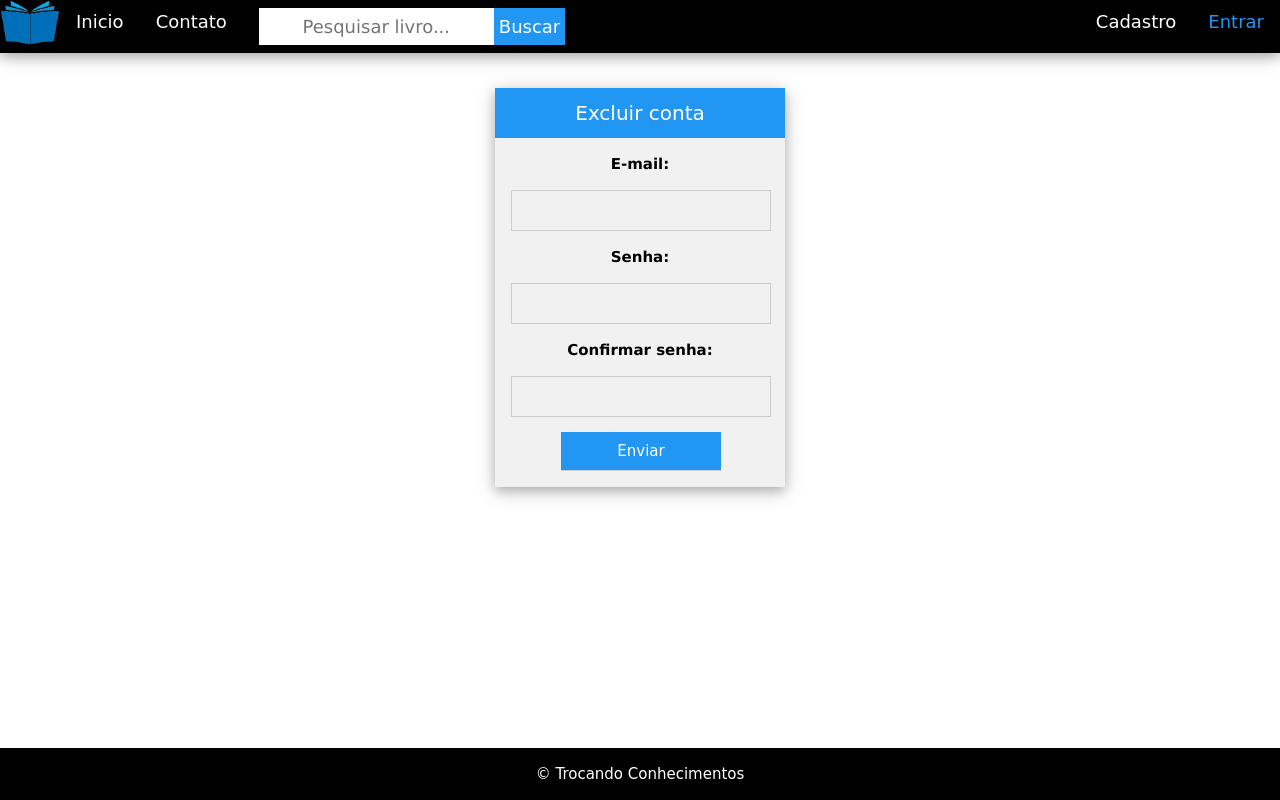
After one commit to MiltonFLJr/TrocandoConhecimentosTCC, a PHP site: page /excluirconta.php in a window 1280 px wide. The commit adds this page. Run offline with PHP 8.4, Linux system fonts and the light colour scheme; some web fonts are replaced.

Commit message:
Manutenção no crud do usuário.

```diff
--- a/TrocandoConhecimentosFINAL/acoes/cadastrandoUsuario.php
+++ b/TrocandoConhecimentosFINAL/acoes/cadastrandoUsuario.php
@@ -5,6 +5,7 @@ require_once(__DIR__.'/../classes/Usuario.php');
 
 $usuario = new Usuario();
 
+$_FILES['image'];
 $rg=$_POST['cpf'];
 $cpf=$_POST['rg'];
 $nome=$_POST['nome'];
--- a/TrocandoConhecimentosFINAL/cadastro.php
+++ b/TrocandoConhecimentosFINAL/cadastro.php
@@ -98,7 +98,7 @@
     <h4 class="w3-hide-medium" style="font-family: 'Alfa Slab One', cursive;">Cadastrar</h4>
      </div>
 
-    <form class="w3-container w3-hide-medium w3-mobile" method="POST" action="acoes/cadastrandoUsuario.php">
+    <form enctype="multipart/form-data" class="w3-container w3-hide-medium w3-mobile" method="POST" action="acoes/cadastrandoUsuario.php">
 
   <p> <label class="w3-text-black w3-mobile"><b>Avatar:</b></label></p>
        <p> <input class="w3-center w3-input w3-border w3-light-grey w3-mobile" name="image" type="file" style="width: 260px;"></p>
--- /dev/null
+++ b/TrocandoConhecimentosFINAL/excluirconta.php
@@ -0,0 +1,223 @@
+<!DOCTYPE html>
+<html>
+<head>
+<title>Entrar</title>
+<meta name="viewport" content="width=device-width, initial-scale=1" charset="UTF-8">
+<link rel="stylesheet" type="text/css" href="css/w3.css">
+    <link rel="stylesheet" type="text/css" href="css/custom.css">
+
+<link href="css/font.css" rel="stylesheet">
+    </head>
+
+<body>
+
+
+    <!-- BARRA DE NAVEGAÇAO DESKTOP -->
+
+    <br class="w3-hide-small w3-hide-medium">
+     <br class="w3-hide-small w3-hide-medium">
+     <br class="w3-hide-small w3-hide-medium">
+
+<div class="w3-top">
+ <div class="w3-bar w3-black w3-border-4 w3-mobile w3-card-4 w3-large w3-hide-small w3-hide-medium">
+
+     <a href="index.php" class="w3schools-logo w3-left">
+     <img class="w3-image" hegiht="50" width="60" src="imgs/logo.png">
+     </a>
+
+
+<a href="index.php" class="w3-bar-item customfont w3-mobile w3-button" style="font-family: 'Alfa Slab One', cursive;">Inicio</a>
+
+   <a href="#" class="w3-bar-item w3-button w3-mobile"  style="font-family: 'Alfa Slab One', cursive;">Contato</a>
+
+   <form class="w3-bar-item w3-mobile" action="#">
+     <input type="text" class="w3-bar-item w3-input w3-mobile w3-center" placeholder="Pesquisar livro..." style="padding:5px;" />
+      <button type="submit" class="w3-button w3-blue w3-mobile" style="padding:5px;font-family: 'Alfa Slab One', cursive;">Buscar</button>
+     </form>
+
+     <a href="#" class="w3-bar-tiem w3-button w3-mobile w3-right w3-text-blue" style="font-family: 'Alfa Slab One', cursive;">Entrar</a>
+
+       <a href="cadastro.php" class="w3-bar-tiem w3-button w3-right w3-mobile abrilfont" style="font-family: 'Alfa Slab One', cursive;">Cadastro</a>
+
+    </div>
+    </div>
+      <!-- BARRA DE NAVEGAÇAO DESKTOP -->
+
+<!-- BARRA DE NAVEGAÇAO DISPOSITIVOS MENORES -->
+    <div class="w3-top">
+     <div class="w3-bar w3-black w3-hide-large w3-border-4 w3-card-4 w3-mobile w3-padding-small">
+
+
+ <!--SIDEBAR -->
+         <div class="w3-sidebar w3-bar-block w3-border-right" style="display:none;right:0;background-color:#2B2B2B;" id="mySidebar">
+  <button onclick="w3_close()" class="w3-bar-item w3-large">Close &times;</button>
+
+   <div class="w3-center"><a class="w3schools-logo w3-mobile">
+     <img class="w3-image" hegiht="50" width="60" src="imgs/logo.png">
+     </a>     </div>
+
+
+             <a href="index.php" class="w3-bar-item w3-mobile w3-center w3-button abrilfont" style="font-family: 'Alfa Slab One', cursive;">Inicio</a>
+
+   <a href="#" class="w3-bar-item w3-button w3-mobile w3-center"  style="font-family: 'Alfa Slab One', cursive;">Contato</a>
+
+
+        <a href="#" class="w3-bar-item w3-mobile w3-button abrilfont w3-center w3-text-blue" style="font-family: 'Alfa Slab One', cursive;">Entrar</a>
+
+      <a href="cadastro.php" class="w3-bar-item w3-mobile w3-button abrilfont w3-center" style="font-family: 'Alfa Slab One', cursive;">Cadastro</a>
+
+   <form class="w3-bar-item w3-mobile" action="#">
+     <input type="text" class="w3-bar-item w3-input w3-mobile" placeholder="Pesquisar livro..." style="padding:5px;" />
+       <button type="submit" class="w3-button w3-blue w3-mobile" style="padding:5px;width:167px;font-family: 'Alfa Slab One', cursive;">Buscar</button>
+     </form>
+
+</div>
+           <button class="w3-button w3-black w3-xlarge w3-right" onclick="w3_open()">☰</button>
+
+         <!--SIDEBAR -->
+
+    </div>
+    </div>
+
+   <!-- BARRA DE NAVEGAÇAO DISPOSITIVOS MENORES -->
+
+
+
+    <!-- CADASTRO -->
+
+
+
+<!-- FORMULARIO PARA O DESKTOP -->
+
+    <!--
+<br class="w3-hide-medium w3-hide-small">
+ <br class="w3-hide-medium w3-hide-small">
+-->
+
+
+
+<div class="w3-display-bottommiddle w3-light-grey w3-card-4 w3-center w3-hide-medium w3-hide-small" style="width: 290px;position: relative; top:20px;">
+    <div class="w3-container w3-blue w3-hide-medium w3-hide-small" style="width:290px;">
+    <h4 class="w3-hide-medium" style="font-family: 'Alfa Slab One', cursive;">Excluir conta</h4>
+     </div>
+
+     <form class="w3-container w3-hide-medium  w3-hide-small w3-mobile" action="acoes/excluindoConta.php" method="POST">
+
+   <p> <label class="w3-text-black w3-mobile"><b>E-mail:</b></label></p>
+      <p>  <input class="w3-center w3-input w3-border w3-light-grey w3-mobile" type="text" name="email" style="width: 260px;"></p>
+
+
+        <p> <label class="w3-text-black w3-mobile"><b>Senha:</b></label></p>
+       <p> <input class="w3-center w3-input w3-border w3-light-grey w3-mobile" type="password" name="senha" style="width: 260px;"></p>
+
+        <p> <label class="w3-text-black w3-mobile"><b>Confirmar senha:</b></label></p>
+       <p> <input class="w3-center w3-input w3-border w3-light-grey w3-mobile" type="password" style="width: 260px;"></p>
+
+       <p> <input type="submit" class="w3-input w3-button w3-blue w3-mobile" value="Enviar" style="width:160px;position:relative;right:-50px;font-family: 'Alfa Slab One', cursive;"></p>
+
+     </form>
+</div>
+
+<br class="w3-hide-medium w3-hide-small">
+  <br class="w3-hide-medium w3-hide-small">
+  <br class="w3-hide-medium w3-hide-small">
+<br class="w3-hide-medium w3-hide-small">
+<br class="w3-hide-medium w3-hide-small">
+
+<!-- FORMULARIO PARA O DESKTOP - FIM -->
+
+<!-- FORMULARIO MEDIUM -->
+
+
+<div class=" w3-display-bottommiddle w3-light-grey w3-card-4 w3-center w3-hide-large w3-hide-small" style="width: 290px;position:relative;bottom:-86px;">
+    <div class="w3-container w3-blue w3-hide-large w3-hide-small" style="width:290px;">
+    <h4 style="font-family: 'Alfa Slab One', cursive;">Login</h4>
+     </div>
+
+     <form class="w3-container">
+
+
+ <p><label class="w3-text-black"><b>E-mail:</b></label></p>
+        <p><input class="w3-center w3-input w3-border w3-light-grey" type="text" style="width: 260px;"></p>
+
+        <p> <label class="w3-text-black"><b>Senha:</b></label></p>
+        <p><input class="w3-center w3-input w3-border w3-light-grey" type="password" style="width: 260px;"></p>
+
+       <p> <input type="submit" class="w3-input w3-button w3-blue" value="Enviar" style="width:160px;position:relative;right:-50px;font-family: 'Alfa Slab One', cursive;"></p>
+
+     </form>
+</div>
+
+<br class="w3-hide-large w3-hide-small">
+  <br class="w3-hide-large w3-hide-small">
+  <br class="w3-hide-large w3-hide-small">
+<br class="w3-hide-large w3-hide-small">
+<br class="w3-hide-large w3-hide-small">
+    <br class="w3-hide-large w3-hide-small">
+
+<!-- FORMULARIO MEDIUM -->
+
+    <!-- FORMULARIO SMALL -->
+
+    <div class=" w3-display-bottommiddle w3-light-grey w3-card-4 w3-center w3-hide-large w3-hide-medium" style="width: 290px;position:relative;bottom:-86px;">
+    <div class="w3-container w3-blue w3-hide-large w3-hide-medium" style="width:290px;">
+    <h4 style="font-family: 'Alfa Slab One', cursive;">Login</h4>
+     </div>
+
+     <form class="w3-container">
+
+
+ <p><label class="w3-text-black"><b>E-mail:</b></label></p>
+       <p> <input class="w3-center w3-input w3-border w3-light-grey" type="text" style="width: 260px;"></p>
+
+        <p> <label class="w3-text-black"><b>Senha:</b></label></p>
+       <p> <input class="w3-center w3-input w3-border w3-light-grey" type="password" style="width: 260px;"></p>
+
+       <p> <input type="submit" class="w3-input w3-button w3-blue" value="Enviar" style="width:160px;position:relative;right:-50px;font-family: 'Alfa Slab One', cursive;"></p>
+
+     </form>
+</div>
+
+<br class="w3-hide-large w3-hide-medium">
+  <br class="w3-hide-large w3-hide-medium">
+  <br class="w3-hide-large w3-hide-medium">
+<br class="w3-hide-large w3-hide-medium">
+<br class="w3-hide-large w3-hide-medium">
+    <br class="w3-hide-large w3-hide-medium">
+
+
+    <!-- FORMULARIO SMALL -->
+
+    <!-- CADASTRO -->
+
+    <!-- FOOTER -->
+
+    <!--
+<footer class="footer w3-black">
+  <p style="font-family: 'Alfa Slab One', cursive;" class="abrilfont">&copy; Trocando Conhecimentos</p>
+</footer>
+    -->
+
+
+
+<div class="w3-bottom">
+    <footer class="w3-container w3-black w3-padding-small" >
+        <center>
+    <p style="font-family: 'Alfa Slab One', cursive;">&copy; Trocando Conhecimentos</p>
+        </center>
+            </footer>
+  </div>
+
+    <!-- FOOTER -->
+
+ <script>
+function w3_open() {
+    document.getElementById("mySidebar").style.display = "block";
+}
+function w3_close() {
+    document.getElementById("mySidebar").style.display = "none";
+}
+</script>
+
+</body>
+</html>
```
Also changed, not shown: TrocandoConhecimentosFINAL/acoes/alterandoDados.php (added, +26 -0 lines), TrocandoConhecimentosFINAL/acoes/excluindoConta.php (added, +12 -0 lines), TrocandoConhecimentosFINAL/alterardados.php (renamed from TrocandoConhecimentosFINAL/cadastrarlivro.php, +130 -38 lines), TrocandoConhecimentosFINAL/classes/Usuario.php (+2 -7 lines).
